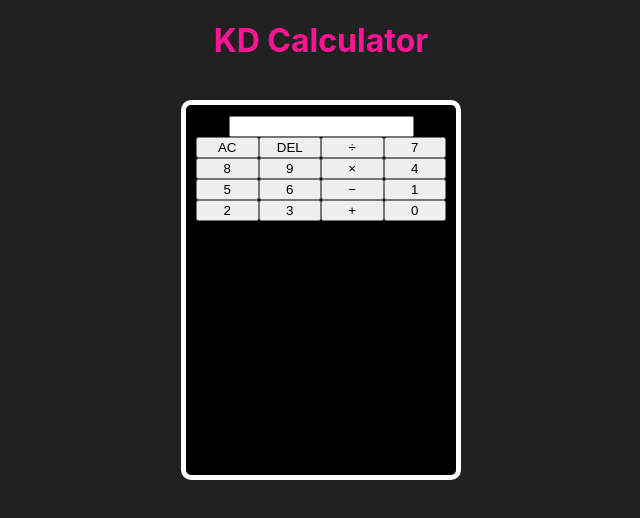
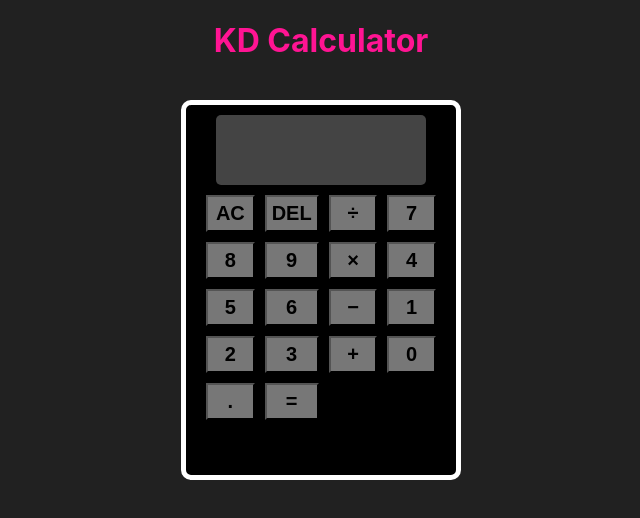
Before and after one commit to KlausDragon/assign03, a React (Create React App) app: page / in a window 1280 px wide. Shown: the top 518 px of the page, without its empty margins (319-959 px from the left). Built offline with nearby package versions, Linux system fonts and the light colour scheme.

Commit message:
styled buttons and text output screen better

```diff
--- a/src/App.js
+++ b/src/App.js
@@ -24,6 +24,8 @@ function App() {
           <button>3</button>
           <button>+</button>
           <button>0</button>
+          <button>.</button>
+          <button>=</button>
         </div>
       </div>
     </div>
--- a/src/index.css
+++ b/src/index.css
@@ -37,8 +37,26 @@ h1 {
   background-color: black;
 }
 
+input[type='text'] {
+  width: 200px;
+  height: 60px;
+  border-radius: 5px;
+  padding: 5px;
+  background-color: #444;
+  border: none;
+}
+
 .keypad {
   display: grid;
   grid-template-columns: repeat(4, 1fr);
   grid-auto-rows: minmax(6px, auto);
+  margin: 5px;
 }
+
+button {
+  margin: 5px;
+  padding: 5px;
+  font-size: 20px;
+  font-weight: 600;
+  background-color: #777;
+}
```
